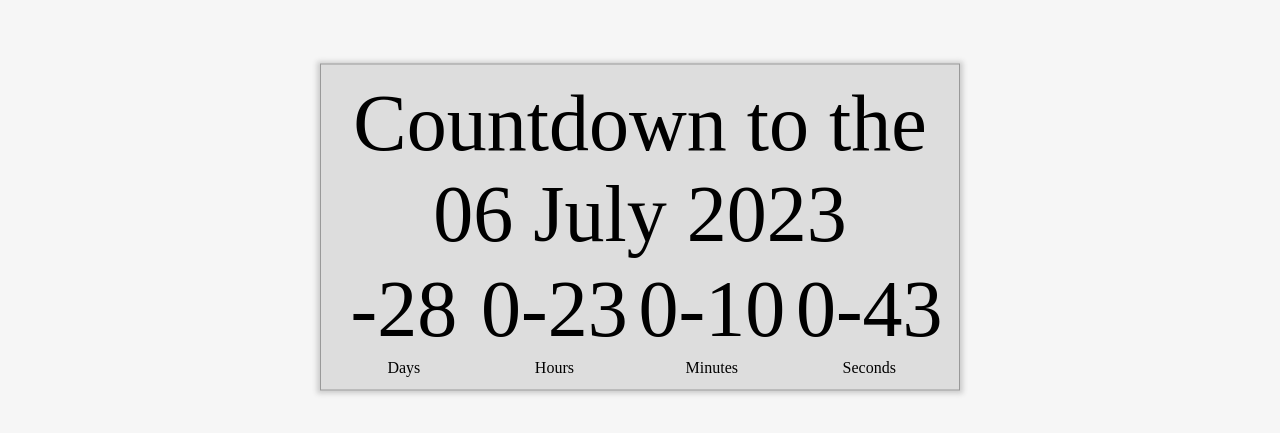
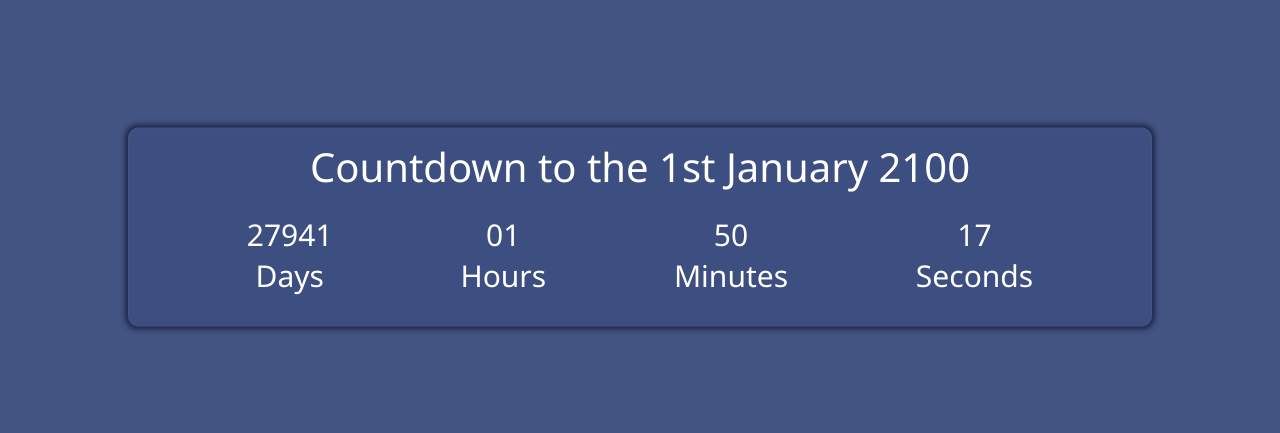
Before and after one commit to michaelbanzeu/CountdownClock, a plain HTML site: page index.html in a window 1280 px wide. Shown: the part 173-606 px from the top of the page. Drawn offline with Linux system fonts and the light colour scheme.

Commit message:
Redefining the design of the app

```diff
--- a/index.html
+++ b/index.html
@@ -12,23 +12,29 @@
 </head>
 
 <body>
-    <table class="container">
-        <tr class="info">
-            <td colspan="4">Countdown to the 06 July 2023</td>
-        </tr>
-        <tr class="info">
-            <td id="days">120</td>
-            <td id="hours">4</td>
-            <td id="minutes">12</td>
-            <td id="seconds">22</td>
-        </tr>
-        <tr>
-            <td>Days</td>
-            <td>Hours</td>
-            <td>Minutes</td>
-            <td>Seconds</td>
-        </tr>
-    </table>
+    <div class="container">
+        <p>
+            Countdown to the 1st January 2100
+        </p>
+        <div class="reveal">
+            <div class="element">
+                <span id="days"></span>
+                <span>Days</span>
+            </div>
+            <div class="element">
+                <span id="hours"></span>
+                <span>Hours</span>
+            </div>
+            <div class="element">
+                <span id="minutes"></span>
+                <span>Minutes</span>
+            </div>
+            <div class="element">
+                <span id="seconds"></span>
+                <span>Seconds</span>
+            </div>
+        </div>
+    </div>
 
     <!-- JS -->
     <script src="script.js"></script>
--- a/script.js
+++ b/script.js
@@ -1,13 +1,13 @@
 setInterval(() => {
-    var now = new Date();
-    var eventDate = new Date(2023, 06, 06);
-    var currentTime = now.getTime();
-    var eventTime = eventDate.getTime();
-    var remTime = eventTime - currentTime;
-    var s = Math.floor(remTime / 1000);
-    var m = Math.floor(s / 60);
-    var h = Math.floor(m / 60);
-    var d = Math.floor(h / 24);
+    let now = new Date();
+    let eventDate = new Date(2100, 1, 1);
+    let currentTime = now.getTime();
+    let eventTime = eventDate.getTime();
+    let remTime = eventTime - currentTime;
+    let s = Math.floor(remTime / 1000);
+    let m = Math.floor(s / 60);
+    let h = Math.floor(m / 60);
+    let d = Math.floor(h / 24);
 
     h %= 24;
     m %= 60;
--- a/style.css
+++ b/style.css
@@ -1,19 +1,39 @@
+* {
+  margin: 0;
+  padding: 0;
+  box-sizing: border-box;
+  font-family: 'Segoe UI', Tahoma, Geneva, Verdana, sans-serif;
+}
+
 body {
-  background: #f6f6f6;
+  background: #435382;
 }
 
 .container {
   position: absolute;
+  width: 80%;
   top: 50%;
   left: 50%;
   transform: translate(-50%, -50%);
   text-align: center;
-  background: #ddd;
-  border: 1px solid #999;
+  background: #3d4e81;
+  border: 1px solid #435382;
   padding: 10px;
-  box-shadow: 0 0 5px 3px #ccc;
+  box-shadow: 0 0 5px 3px #1d2849;
+  color: white;
+  border-radius: 10px;
+  font-size: 40px;
 }
 
-.info {
-    font-size: 80px;
+.reveal {
+  display: flex;
+  flex-wrap: wrap;
+  justify-content: space-evenly;
+  font-size: 30px;
 }
+
+.element {
+  display: flex;
+  flex-direction: column;
+  margin: 20px;
+}
```
